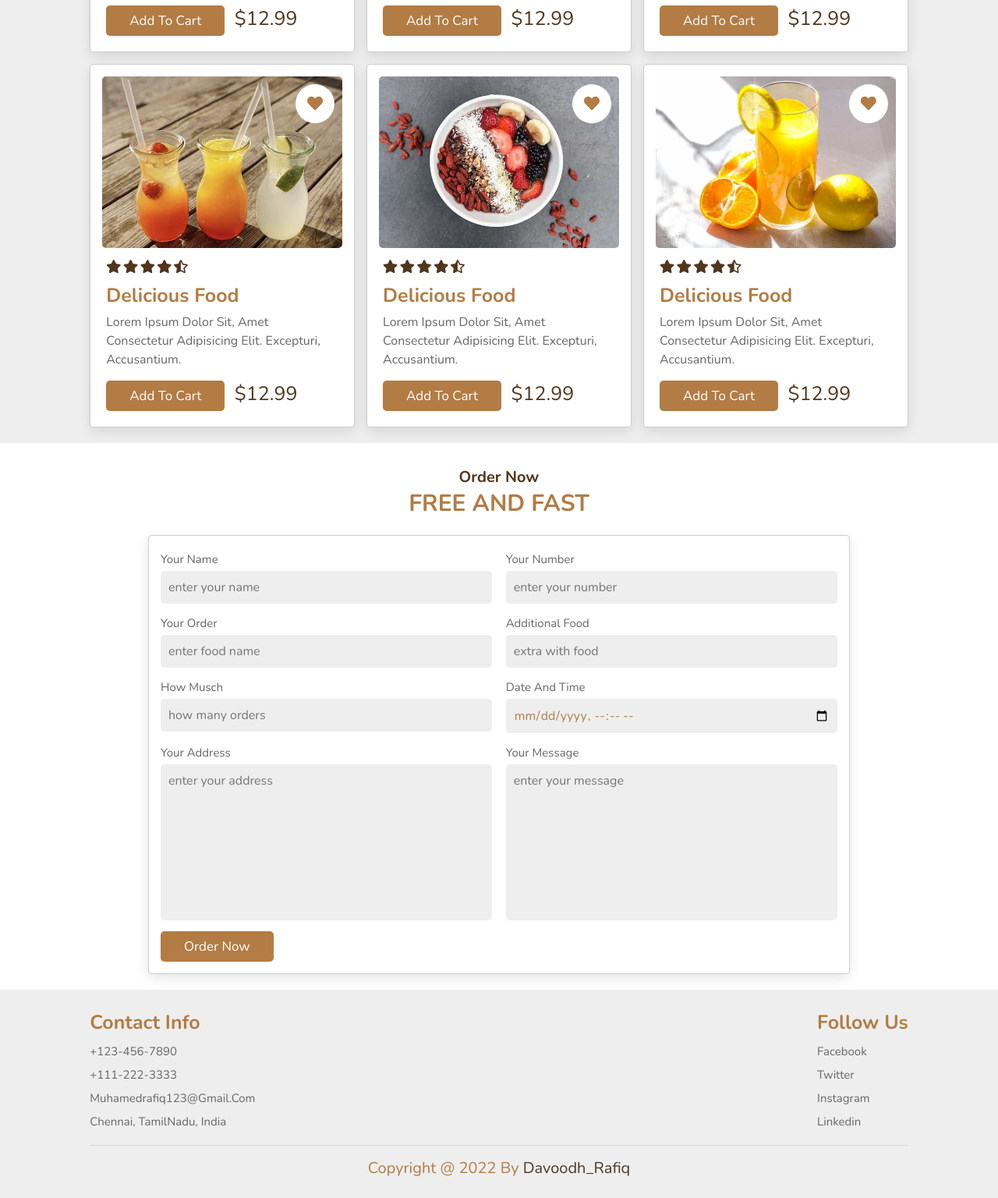
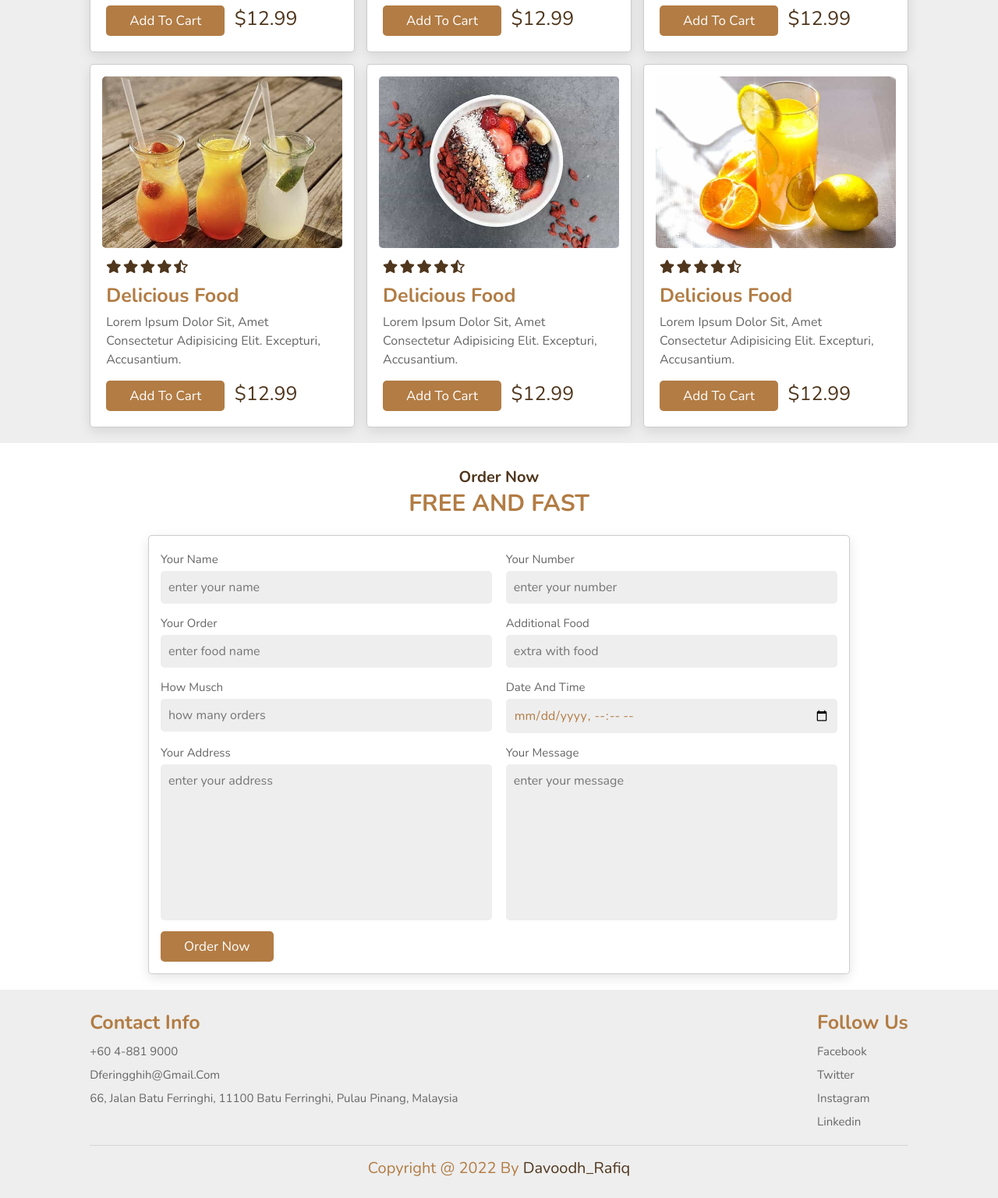
Before and after one commit to shakdawoodh/Hotel_web, a plain HTML site: page index.html in a window 1280 px wide. Shown: the part 3154-4690 px from the top of the page at 78% size. Drawn offline with nearby package versions, Linux system fonts and the light colour scheme.

Commit message:
Updating Contact info .

```diff
--- a/index.html
+++ b/index.html
@@ -278,7 +278,7 @@
             <div class="box">
                 <div class="image">
                     <img src="images/menu-1.jpg" alt="">
-                    <a href="#" class="fas fa-heart"></a>
+                    <!-- <a href="#" class="fas fa-heart"></a> -->
                 </div>
                 <div class="content">
                     <div class="stars">
@@ -298,7 +298,7 @@
             <div class="box">
                 <div class="image">
                     <img src="images/menu-2.jpg" alt="">
-                    <a href="#" class="fas fa-heart"></a>
+                    <!-- <a href="#" class="fas fa-heart"></a> -->
                 </div>
                 <div class="content">
                     <div class="stars">
@@ -318,7 +318,7 @@
             <div class="box">
                 <div class="image">
                     <img src="images/menu-3.jpg" alt="">
-                    <a href="#" class="fas fa-heart"></a>
+                    <!-- <a href="#" class="fas fa-heart"></a> -->
                 </div>
                 <div class="content">
                     <div class="stars">
@@ -338,7 +338,7 @@
             <div class="box">
                 <div class="image">
                     <img src="images/menu-4.jpg" alt="">
-                    <a href="#" class="fas fa-heart"></a>
+                    <!-- <a href="#" class="fas fa-heart"></a> -->
                 </div>
                 <div class="content">
                     <div class="stars">
@@ -358,7 +358,7 @@
             <div class="box">
                 <div class="image">
                     <img src="images/menu-5.jpg" alt="">
-                    <a href="#" class="fas fa-heart"></a>
+                    <!-- <a href="#" class="fas fa-heart"></a> -->
                 </div>
                 <div class="content">
                     <div class="stars">
@@ -378,7 +378,7 @@
             <div class="box">
                 <div class="image">
                     <img src="images/menu-6.jpg" alt="">
-                    <a href="#" class="fas fa-heart"></a>
+                    <!-- <a href="#" class="fas fa-heart"></a> -->
                 </div>
                 <div class="content">
                     <div class="stars">
@@ -398,7 +398,7 @@
             <div class="box">
                 <div class="image">
                     <img src="images/menu-7.jpg" alt="">
-                    <a href="#" class="fas fa-heart"></a>
+                    <!-- <a href="#" class="fas fa-heart"></a> -->
                 </div>
                 <div class="content">
                     <div class="stars">
@@ -418,7 +418,7 @@
             <div class="box">
                 <div class="image">
                     <img src="images/menu-8.jpg" alt="">
-                    <a href="#" class="fas fa-heart"></a>
+                    <!-- <a href="#" class="fas fa-heart"></a> -->
                 </div>
                 <div class="content">
                     <div class="stars">
@@ -438,7 +438,7 @@
             <div class="box">
                 <div class="image">
                     <img src="images/menu-9.jpg" alt="">
-                    <a href="#" class="fas fa-heart"></a>
+                    <!-- <a href="#" class="fas fa-heart"></a> -->
                 </div>
                 <div class="content">
                     <div class="stars">
@@ -645,10 +645,10 @@
 
             <div class="box">
                 <h3>contact info</h3>
-                <a href="#">+123-456-7890</a>
-                <a href="#">+111-222-3333</a>
-                <a href="#">muhamedrafiq123@gmail.com</a>
-                <a href="#">chennai, TamilNadu, india</a>
+
+                <a href="#">+60 4-881 9000</a>
+                <a href="#">dferingghih@gmail.com</a>
+                <a href="https://www.google.com/maps/place/D'Feringghi+HAUS/@5.4738554,100.2457217,14z/data=!4m8!3m7!1s0x0:0xd0d84ea151e23a2!5m2!4m1!1i2!8m2!3d5.474304!4d100.249112" target="blank">66, Jalan Batu Ferringhi, 11100 Batu Ferringhi, Pulau Pinang, Malaysia</a>
             </div>
 
             <div class="box">
```
